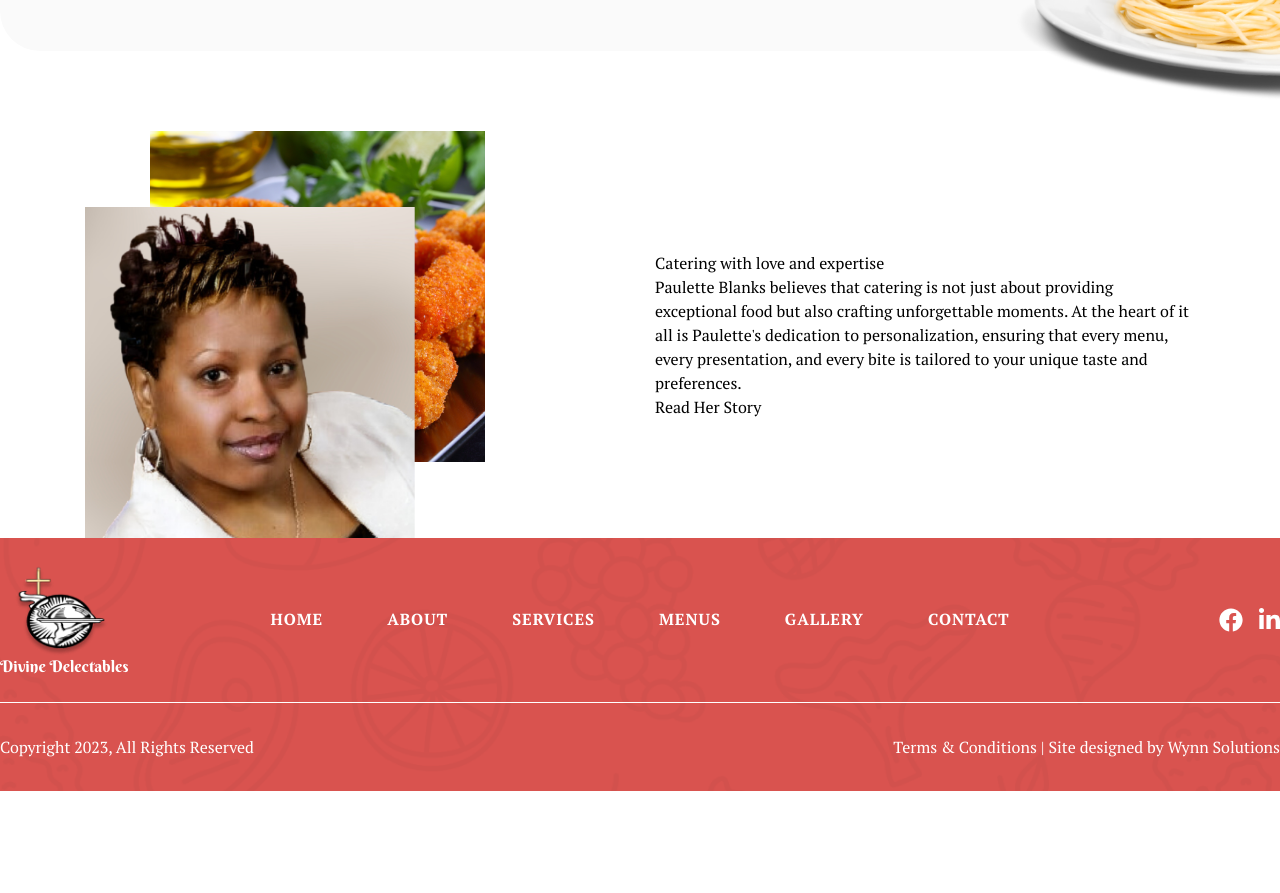
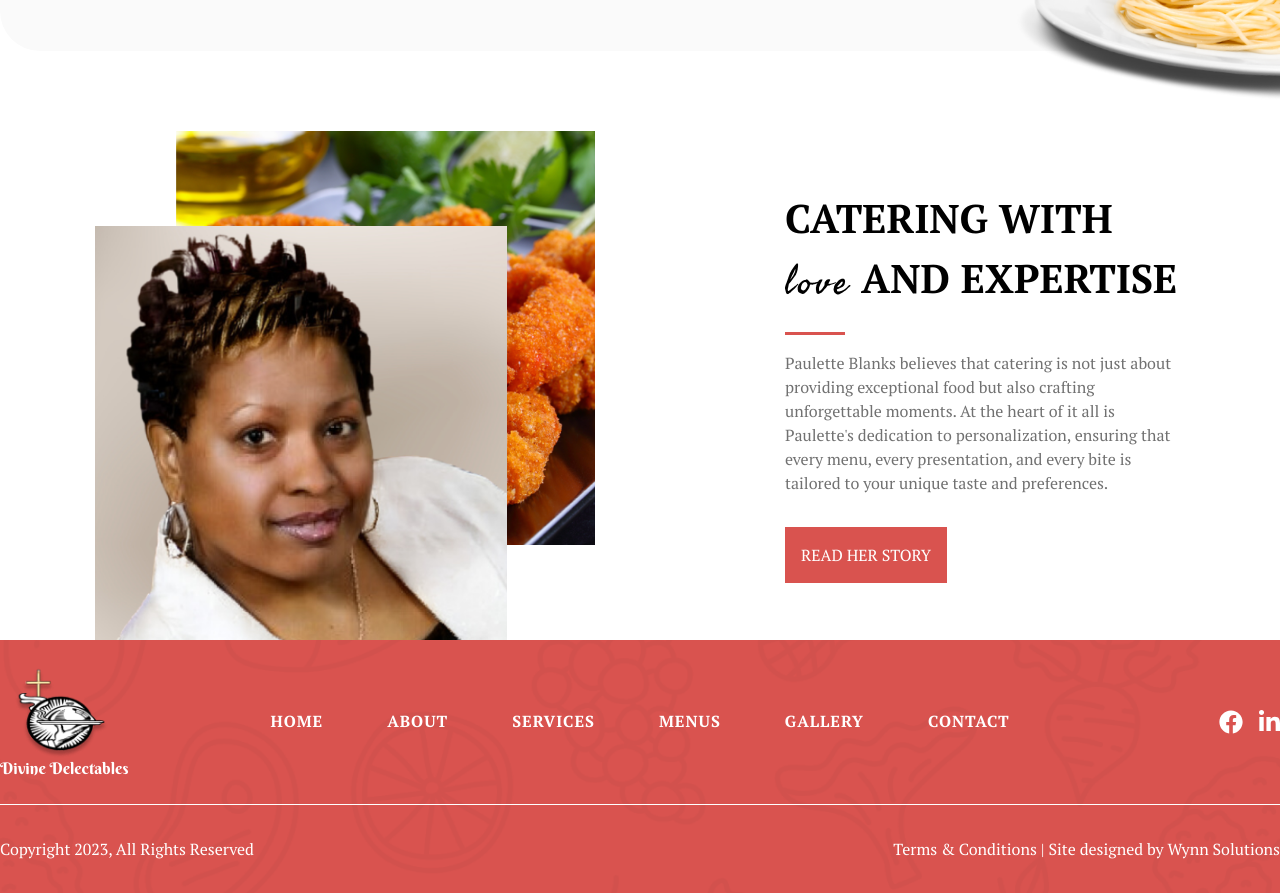
Before and after one commit to jacwynn/divinedelectables.com, a Next.js app: page / in a window 1280 px wide. Shown: the part 1440-2333 px from the top of the page. Before the commit the page ends 2231 px from the top, so only its background shows below. Built offline with nearby package versions, Linux system fonts and the light colour scheme.

Commit message:
build about section and image and text component

```diff
--- a/components/HomepageAbout/index.js
+++ b/components/HomepageAbout/index.js
@@ -5,11 +5,13 @@ export default function HomepageAbout() {
     image: {
       url: "/images/homepage-about.png",
       alt: "about",
-      width: "400",
+      width: "500",
+      mobileWidth: "250",
       height: "370",
     },
     content: {
-      heading: "Catering with love and expertise",
+      heading:
+        "Catering with <span class='font-seaweed font-normal lowercase tracking-[3px]'>love</span> and expertise",
       paragraph:
         "Paulette Blanks believes that catering is not just about providing exceptional food but also crafting unforgettable moments. At the heart of it all is Paulette's dedication to personalization, ensuring that every menu, every presentation, and every bite is tailored to your unique taste and preferences.",
       cta: "Read Her Story",
--- a/components/ImageAndText/index.js
+++ b/components/ImageAndText/index.js
@@ -1,18 +1,51 @@
+"use client";
+
 import Image from "next/image";
+import { useEffect, useState } from "react";
 
 export default function ImageAndText({ image, content }) {
-  const { url, alt, width, height } = image;
+  const { url, alt, width, mobileWidth, height } = image;
   const { heading, paragraph, cta, link } = content;
+
+  const [isDesktop, setIsDesktop] = useState(false);
+
+  useEffect(() => {
+    const checkMediaQuery = () => {
+      const match = window.matchMedia("(min-width: 1024px)").matches;
+      setIsDesktop(match);
+    };
+
+    checkMediaQuery();
+
+    window.addEventListener("resize", checkMediaQuery);
+    return () => window.removeEventListener("resize", checkMediaQuery);
+  }, []);
+
   return (
     <div className="flex flex-col items-center lg:justify-around lg:flex-row">
-      <Image src={url} alt={alt} width={width} height={height} />
-      <div className="max-w-[540px]">
-        {heading && <h3>{heading}</h3>}
-        {paragraph && <p>{paragraph}</p>}
-        {cta && link && <a href={link}>{cta}</a>}
+      <Image
+        src={url}
+        alt={alt}
+        width={isDesktop ? width : mobileWidth}
+        height={height}
+      />
+      <div className="max-w-[400px] mt-8 lg:mt-0">
+        {heading && (
+          <h2
+            className="text-[1.375rem] lg:text-[2.5rem] font-bold uppercase"
+            dangerouslySetInnerHTML={{ __html: heading }}
+          ></h2>
+        )}
+        <hr class="w-[60px] border-t-[3px] border-brand-red my-4 mt-5"></hr>
+        {paragraph && <p className="text-brand-grey">{paragraph}</p>}
+        {cta && link && (
+          <a href={link}>
+            <button className="p-4 mt-8 text-white uppercase bg-brand-red">
+              {cta}
+            </button>
+          </a>
+        )}
       </div>
     </div>
   );
 }
-
-// TODO: finish styling the image and text component to match the mock (majority of work is on the content side) - 1/1
```
